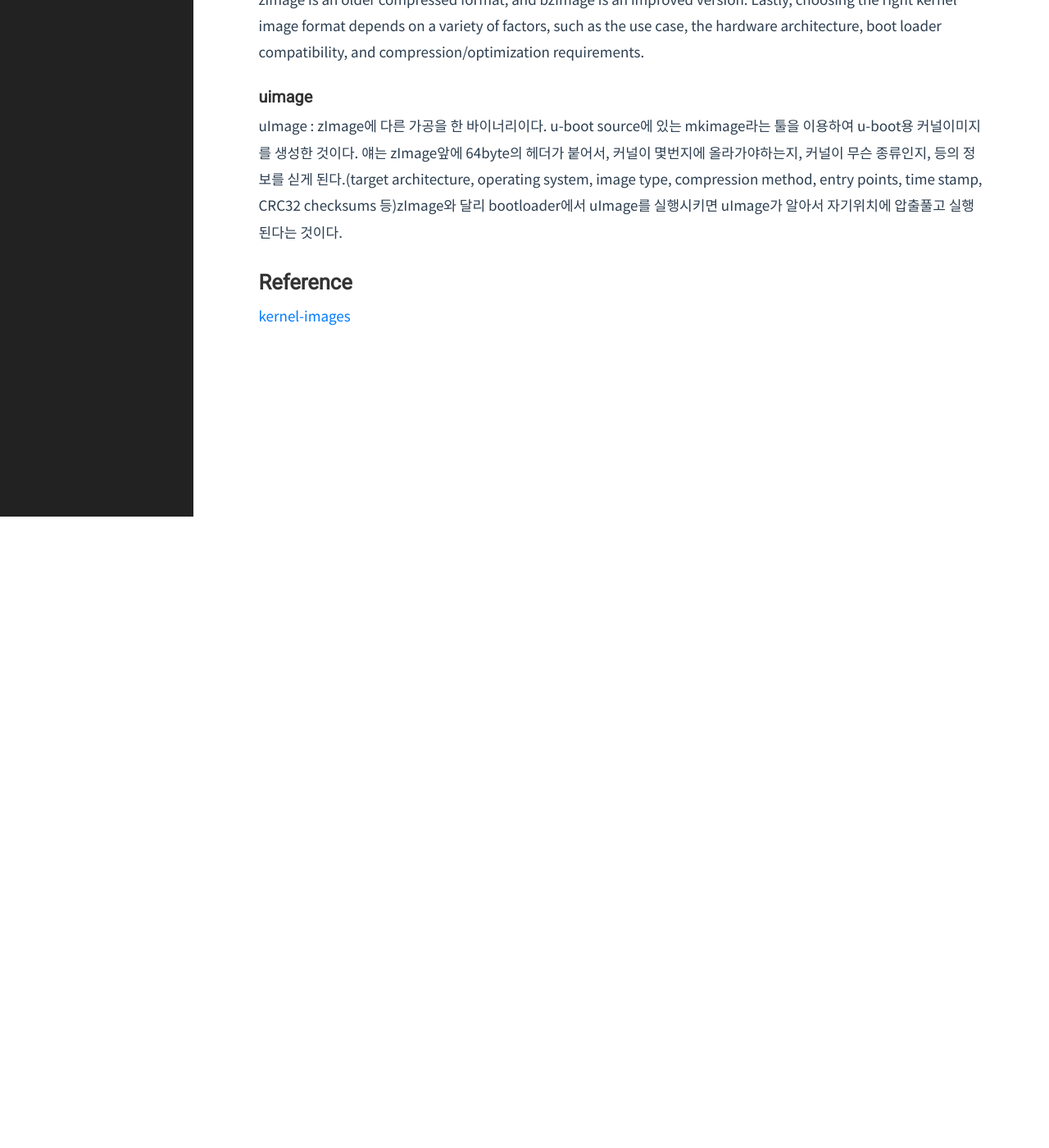
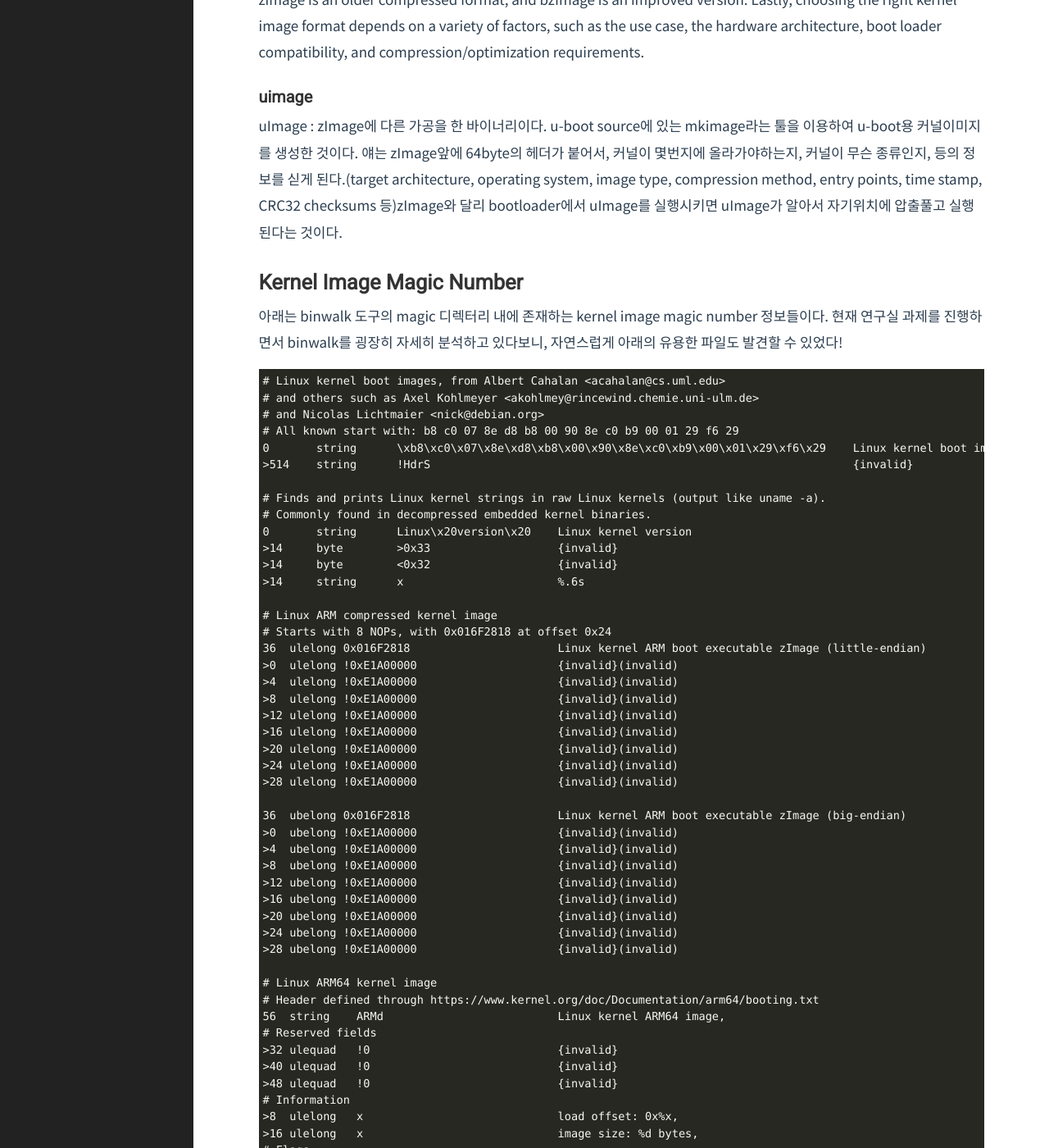
Before and after one commit to Herrtane/Herrtane.github.io, a Jekyll site: the page built from _posts/Firmware/2024-04-18-firmware-kernelimage.markdown, in a window 1280 px wide and 1400 px high, scrolled down 2205 px. Shown: the whole window at 82% size. Built offline with Jekyll 4.4.1, drawn with Linux system fonts in a browser that asks for light colours; comment, search, counter and statistics services are not loaded; before the commit the page ends 2835 px from its top, so only the background shows below that; some of the changed text lies outside the part shown.

Commit message:
Post firmware

````diff
--- a/_posts/Firmware/2024-04-18-firmware-kernelimage.markdown
+++ b/_posts/Firmware/2024-04-18-firmware-kernelimage.markdown
@@ -60,6 +60,69 @@ Lastly, choosing the right kernel image format depends on a variety of factors,
 
 uImage : zImage에 다른 가공을 한 바이너리이다. u-boot source에 있는 mkimage라는 툴을 이용하여 u-boot용 커널이미지를 생성한 것이다. 얘는 zImage앞에 64byte의 헤더가 붙어서, 커널이 몇번지에 올라가야하는지, 커널이 무슨 종류인지, 등의 정보를 싣게 된다.(target architecture, operating system, image type, compression method, entry points, time stamp, CRC32 checksums 등)zImage와 달리 bootloader에서 uImage를 실행시키면 uImage가 알아서 자기위치에 압출풀고 실행된다는 것이다.
 
+## Kernel Image Magic Number
+
+아래는 binwalk 도구의 magic 디렉터리 내에 존재하는 kernel image magic number 정보들이다. 현재 연구실 과제를 진행하면서 binwalk를 굉장히 자세히 분석하고 있다보니, 자연스럽게 아래의 유용한 파일도 발견할 수 있었다!
+
+```
+# Linux kernel boot images, from Albert Cahalan <acahalan@cs.uml.edu>
+# and others such as Axel Kohlmeyer <akohlmey@rincewind.chemie.uni-ulm.de>
+# and Nicolas Lichtmaier <nick@debian.org>
+# All known start with: b8 c0 07 8e d8 b8 00 90 8e c0 b9 00 01 29 f6 29
+0       string      \xb8\xc0\x07\x8e\xd8\xb8\x00\x90\x8e\xc0\xb9\x00\x01\x29\xf6\x29    Linux kernel boot image
+>514    string      !HdrS                                                               {invalid}
+
+# Finds and prints Linux kernel strings in raw Linux kernels (output like uname -a).
+# Commonly found in decompressed embedded kernel binaries.
+0       string      Linux\x20version\x20    Linux kernel version
+>14     byte        >0x33                   {invalid}
+>14     byte        <0x32                   {invalid}
+>14     string      x                       %.6s
+
+# Linux ARM compressed kernel image
+# Starts with 8 NOPs, with 0x016F2818 at offset 0x24
+36  ulelong 0x016F2818                      Linux kernel ARM boot executable zImage (little-endian)
+>0  ulelong !0xE1A00000                     {invalid}(invalid)
+>4  ulelong !0xE1A00000                     {invalid}(invalid)
+>8  ulelong !0xE1A00000                     {invalid}(invalid)
+>12 ulelong !0xE1A00000                     {invalid}(invalid)
+>16 ulelong !0xE1A00000                     {invalid}(invalid)
+>20 ulelong !0xE1A00000                     {invalid}(invalid)
+>24 ulelong !0xE1A00000                     {invalid}(invalid)
+>28 ulelong !0xE1A00000                     {invalid}(invalid)
+
+36  ubelong 0x016F2818                      Linux kernel ARM boot executable zImage (big-endian)
+>0  ubelong !0xE1A00000                     {invalid}(invalid)
+>4  ubelong !0xE1A00000                     {invalid}(invalid)
+>8  ubelong !0xE1A00000                     {invalid}(invalid)
+>12 ubelong !0xE1A00000                     {invalid}(invalid)
+>16 ubelong !0xE1A00000                     {invalid}(invalid)
+>20 ubelong !0xE1A00000                     {invalid}(invalid)
+>24 ubelong !0xE1A00000                     {invalid}(invalid)
+>28 ubelong !0xE1A00000                     {invalid}(invalid)
+
+# Linux ARM64 kernel image
+# Header defined through https://www.kernel.org/doc/Documentation/arm64/booting.txt
+56  string    ARMd                          Linux kernel ARM64 image,
+# Reserved fields
+>32 ulequad   !0                            {invalid}
+>40 ulequad   !0                            {invalid}
+>48 ulequad   !0                            {invalid}
+# Information
+>8  ulelong   x                             load offset: 0x%x,
+>16 ulelong   x                             image size: %d bytes,
+# Flags
+>24 ulequad&1 0                             little endian,
+>24 ulequad&1 1                             big endian,
+>24 ulequad&6 2                             4k page size,
+>24 ulequad&6 4                             16k page size,
+>24 ulequad&6 6                             64k page size,
+>24 ulequad&8 0                             place kernel close to DRAM base
+```
+
 ## Reference
 
+아래 링크는 블로그를 작성하면서 상당히 도움이 되거나, 많은 참고가 되었던 링크이다. 특히, 한국어 블로그는 정말 상세하게 커널 이미지 분석이 설명되어있어서 추후 계속 참고하기 좋을 듯 하다.
+
+[kernel-images-korean](http://jake.dothome.co.kr/image1/)
 [kernel-images](https://www.baeldung.com/linux/kernel-images)
````
Also changed, not shown: _posts/Firmware/2024-06-04-firmware-kernelimageextraction.markdown (added, +52 -0 lines), img/ext_filesystem_mount.png (added), img/spark_internal_binwalk.png (added), img/spark_internal_binwalk_1.png (added), img/spark_internal_dd.png (added), img/spark_internal_image_zimage_magic.png (added), img/spark_internal_kernel_extract_success.png (added), img/spark_internal_ls_no_kernel_file.png (added).
